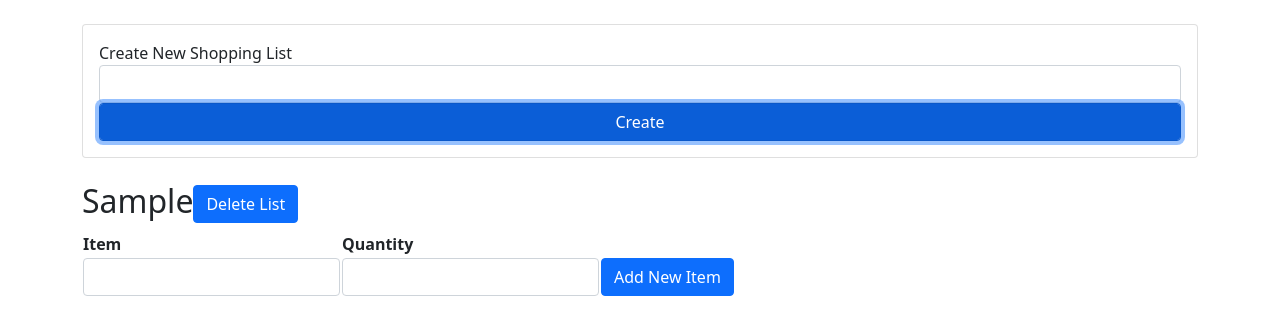
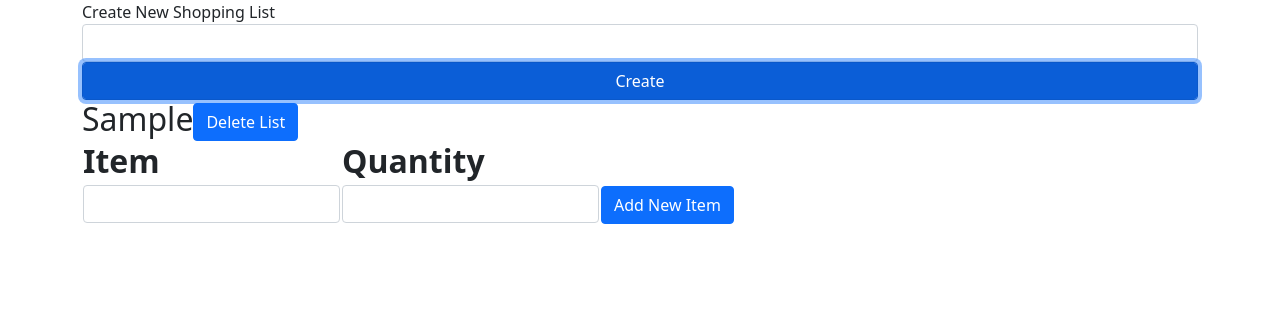
Before and after one commit to iwokeupinadream/week6FET_FinalProject, a website: page index.html in a window 1280 px wide. Both pictures are taken after typing "Sample" into the empty fields and a click on the button "Create". Drawn offline with nearby package versions, Linux system fonts and the light colour scheme.

Commit message:
update 2.0

```diff
--- a/index.html
+++ b/index.html
@@ -1,5 +1,6 @@
 <!DOCTYPE html>
 <html lang="en">
+
 <head>
     <meta charset="UTF-8">
     <meta http-equiv="X-UA-Compatible" content="IE=edge">
@@ -7,32 +8,38 @@
     <title>Shopping List App</title>
     <link rel="stylesheet" href="node_modules/bootstrap/dist/css/bootstrap.css">
 </head>
+
 <body class="container">
 
-    <br>
-
-    <div class="card">
-        <div class ="card-body">
     <div class="row">
         <div class="col-sm">
             <div class="form-group">
+                <form onkeypress="return event.keyCode != 13">
                     <label for="new-list-name">Create New Shopping List</label>
                     <input type="text" class="form-control" id="new-list-name">
+                    <button type="button" id="new-list-button" class="btn btn-primary form-control">Create</button>
+                </form>
             </div>
         </div>
     </div>
-            <div>
-                <button id="new-list" class="btn btn-primary form-control">Create</button>
-            </div>
-        </div>
-    </div> <br>
+    <div class="row">
+
+        <div class="col-sm">
 
             <div id="lists">
 
+
+
             </div>
 
+        </div>
+
+    </div>
+
+
     <script src="index.js"></script>
-    <script src="/node_modules/jquery/dist/jquery.min.js"></script>
-    <script src="/node_modules/bootstrap/dist/js/bootstrap.bundle.js"></script>
+    <script src="node_modules/jquery/dist/jquery.js"></script>
+    <script src="node_modules/bootstrap/dist/js/bootstrap.bundle.js"></script>
 </body>
+
 </html>
--- a/index.js
+++ b/index.js
@@ -1,3 +1,12 @@
+//list class
+class List {
+    constructor(id, name) {
+        this.id = id
+        this.name = name
+        this.items = []
+    }
+}
+
 //item class
 class Item {
     constructor(name, amount) {
@@ -6,70 +15,137 @@ class Item {
     }
 }
 
-//list class
-class List {
-    constructor(id, name) {
-        this.id = id
-        this.name = name
-        this.items = []
-    }
+//array to store entites created
+//listId to give each list a unique id to later be used
+let lists = []
+let listId = 0
 
-    addItem(item) {
-        this.items.push(item)
-    }
+//grabbing button from html and making it a variable
+let newListButton = document.getElementById('new-list-button')
 
-    deleteItem(item) {
-        let index = this.items.indexOf(item)
-        this.items.splice(index, 1)
+//adding event listener onto variable and giving an arrow function on click event
+newListButton.addEventListener('click', () => {
+    let newListName = document.getElementById('new-list-name').value
+    listId++
+    lists.push(new List(listId, newListName))
+    document.getElementById('new-list-name').value = ''
+    console.log(lists)
+    drawDOM()
+})
+
+//allows for the user to press enter for the input on creating shopping lists
+//(not for adding items to list or quanitity)
+//checks to see if list name is empty before adding to lists.
+//if the input is empty it wont be added
+document.getElementById('new-list-name')
+    .addEventListener('keyup', function(event) {
+        if (event.code === 'Enter' && document.getElementById('new-list-name').value !== '')
+        {
+            event.preventDefault();
+            lists.push(new List(listId++, document.getElementById('new-list-name').value))
+
+            //clears the input after input has been submited
+            document.getElementById('new-list-name').value = ''
+            console.log(lists)
+            drawDOM()
+        }
+    })
+
+//1/2 of the draw dom function
+function drawDOM() {
+    let listDiv = document.getElementById('lists')
+    clearElement(listDiv)
+    createListTitle(lists)
+}
+
+//used to clear elements in the drawDOM function to re-draw the DOM
+function clearElement(element) {
+    while(element.firstChild) {
+        element.removeChild(element.firstChild)
     }
 }
 
-//lists array is to keep all of the created lists inside of
-//listId to keep track of the lists that have been created
-let lists = []
-let listId = 0
+//second half of the draw dom function although name doesnt reflect. probably change later
+function createListTitle(list) {
 
-//for clicking the create button on list creation
-onClick('new-list', () => {
-    //first checks to see if the input is an empty string
-    //if it is an empty string, it will not run the rest of the code
-    if(document.getElementById('new-list-name').value !== '') {
-        lists.push(new List(listId++, getValue('new-list-name')))
-        drawDOM()
-        //clears the input after input has been submited
-        document.getElementById('new-list-name').value = ''
-    }
-})
-
-//onClick function used adding an event listener
-//also used to execute funtion on whatever id is passed in
-//not to be confused with onclick all lowercase
-function onClick(id, action) {
-    let element = document.getElementById(id)
-    element.addEventListener('click', action)
-    return element
-}
-
-//getValue used to return the vakye of an element
-function getValue(id) {
-    return document.getElementById(id).value
-}
-
-//used to draw and redraw the dom after clearing elements
-function drawDOM() {
-    let listDiv = document.getElementById('lists')
-    clearElement(listDiv)
     for(list of lists) {
+        let listDiv = document.getElementById('lists')
+        let listTitle = document.createElement('h2')
+        listTitle.textContent = list.name
+        listDiv.insertBefore(listTitle, listDiv.firstChild)
+        listTitle.append(createDeleteListButton(list))
         let table = createListTable(list)
-        let title = document.createElement('h2')
-        title.innerHTML = list.name
-        title.appendChild(createDeleteListButton(list))
-        listDiv.appendChild(title)
-        listDiv.appendChild(table)
+        listTitle.appendChild(table)
         for(item of list.items) {
             createItemRow(list, table, item )
         }
+
     }
+}
+
+//create a table out of the list
+//probably should clean up later somehow
+function createListTable(list) {
+
+        let table = document.createElement('table')
+        table.setAttribute('classs', 'table table-striped')
+        let row = table.insertRow(0)
+        let itemColumn = document.createElement('th')
+        let amountColumn = document.createElement('th')
+        itemColumn.innerHTML = 'Item'
+        amountColumn.innerHTML = 'Quantity'
+        row.appendChild(itemColumn)
+        row.appendChild(amountColumn)
+        let formRow = table.insertRow(1)
+        let itemTd = document.createElement('td')
+        let amountTd = document.createElement('td')
+        let createTd = document.createElement('td')
+        let itemNameInput = document.createElement('input')
+        itemNameInput.setAttribute('id', `item-name-input-${list.id}`)
+        itemNameInput.setAttribute('type', 'text')
+        itemNameInput.setAttribute('class', 'form-control')
+        let amountInput = document.createElement('input')
+        amountInput.setAttribute('id', `amount-input-${list.id}`)
+        amountInput.setAttribute('type', 'text')
+        amountInput.setAttribute('class', 'form-control')
+        let newItemButton = createNewItemButton(list)
+
+        itemTd.appendChild(itemNameInput)
+        amountTd.appendChild(amountInput)
+        createTd.appendChild(newItemButton)
+
+        formRow.appendChild(itemTd)
+        formRow.appendChild(amountTd)
+        formRow.appendChild(createTd)
+        return table
+}
+
+//create delete list button when a list is created
+function createDeleteListButton(list) {
+    let btn = document.createElement('button')
+    btn.className = 'btn btn-primary'
+    btn.innerHTML = 'Delete List'
+    btn.onclick = () => {
+        let index = lists.indexOf(list)
+        lists.splice(index, 1)
+        drawDOM()
+    }
+    return btn
+}
+
+//used to create a new item button on each created list
+//as well as what to do when the button created has been clicked
+function createNewItemButton(list) {
+
+    let btn = document.createElement('button')
+    btn.className = 'btn btn-primary'
+    btn.innerHTML = 'Add New Item'
+    btn.onclick = () => {
+
+        list.items.push(new Item(document.getElementById(`item-name-input-${list.id}`).value, document.getElementById(`amount-input-${list.id}`).value ))
+        drawDOM()
+    }
+    return btn
 }
 
 //used to create item row
@@ -94,108 +170,15 @@ function createDeleteRowButton(list, item) {
     return btn
 }
 
-//used to create delete list button on each list
-function createDeleteListButton(list) {
-    let btn = document.createElement('button')
-    btn.className = 'btn btn-primary'
-    btn.innerHTML = 'Delete List'
-    btn.onclick = () => {
-        let index = lists.indexOf(list)
-        lists.splice(index, 1)
-        drawDOM()
-    }
-    return btn
-}
-
-//used to create a new item button on each created list
-//as well as what to do when the button created has been clicked
-function createNewItemButton(list) {
-    let btn = document.createElement('button')
-    btn.className = 'btn btn-primary'
-    btn.innerHTML = 'Add New Item'
-    btn.onclick = () => {
-        list.items.push(new Item(getValue(`name-input-${list.id}`), getValue(`amount-input-${list.id}`) ))
-        drawDOM()
-    }
-    return btn
-}
-
-//used to create the table from the created list
-function createListTable(list) {
-    //create table element named table
-    let table = document.createElement('table')
-    //sets table atributes to table that was created
-    table.setAttribute('classs', 'table table-striped')
-    //row variable will insert a row on our table variable that we created
-    //the table variable when called will create a table element as seen above
-    let row = table.insertRow(0)
-    //nameColumn will eventually create a table heading element for the item row
-    let nameColumn = document.createElement('th')
-    //amount column will eventually a table heading for our quanity or amount row
-    let amountColumn = document.createElement('th')
-    //giving names/innerHTML to our created table headings
-    nameColumn.innerHTML = 'Item'
-    amountColumn.innerHTML = 'Quantity'
-    //calling row to create a table and apending our table headers
-    row.appendChild(nameColumn)
-    row.appendChild(amountColumn)
-    let formRow = table.insertRow(1)
-    let nameTh = document.createElement('th')
-    let amountTh = document.createElement('th')
-    let createTh = document.createElement('th')
-    //createing a input element with the type of text to be able to add an item to the list
-    let nameInput = document.createElement('input')
-    nameInput.setAttribute('id', `name-input-${list.id}`)
-    nameInput.setAttribute('type', 'text')
-    nameInput.setAttribute('class', 'form-control')
-    //creating an input element with the type of text to be able to add item quanity/ amount to list
-    let amountInput = document.createElement('input')
-    amountInput.setAttribute('id', `amount-input-${list.id}`)
-    amountInput.setAttribute('type', 'text')
-    amountInput.setAttribute('class', 'form-control')
-    //adds new item button from createNewItemButton function
-    let newItemButton = createNewItemButton(list)
-    //appending table headers and table data
-    nameTh.appendChild(nameInput)
-    amountTh.appendChild(amountInput)
-    createTh.appendChild(newItemButton)
-    formRow.appendChild(nameTh)
-    formRow.appendChild(amountTh)
-    formRow.appendChild(createTh)
-    return table
-}
-
-//used to clear elements in the drawDOM function to re-draw the DOM
-function clearElement(element) {
-    while(element.firstChild) {
-        element.removeChild(element.firstChild)
-    }
-}
-
-
-//allows for the user to press enter for the input on creating shopping lists
-//(not for adding items to list or quanitity)
-//checks to see if list name is empty before adding to lists.
-//if the input is empty it wont be added
-document.getElementById('new-list-name')
-    .addEventListener('keyup', function(event) {
-        if (event.code === 'Enter' && document.getElementById('new-list-name').value !== '')
-        {
-            event.preventDefault();
-            lists.push(new List(listId++, getValue('new-list-name')))
-            drawDOM()
-            //clears the input after input has been submited
-            document.getElementById('new-list-name').value = ''
-        }
-    })
+drawDOM()
 
 
 //features and ideas to still work on
 //bootstrap styling/css to make it look nice
 //add a way to update the list without deleting it (optional. assigment says update or delete)
-//the assigment says using a form to add entities. update the html to be a form. currently is just a card with an input tag and form-control classes
 //pressing enter to sumbit the item name and amount
 //when submitting item name or amount, dont let it accept an empty string
 //make it so that amount can not accept anything except numbers possibly? maybe not
 //create an example list using javaScript that shows up on loading the page to show as an example of a list possibly? maybe not
 //final bootstrap/css styling unless is already flawless by then
+//sometimes undefined gets returned in the console when manually logging lists after bug testing.. doesnt seem to cause any issues but still probably not something intended
```
Lines whose indentation alone changed are shown as unchanged.
